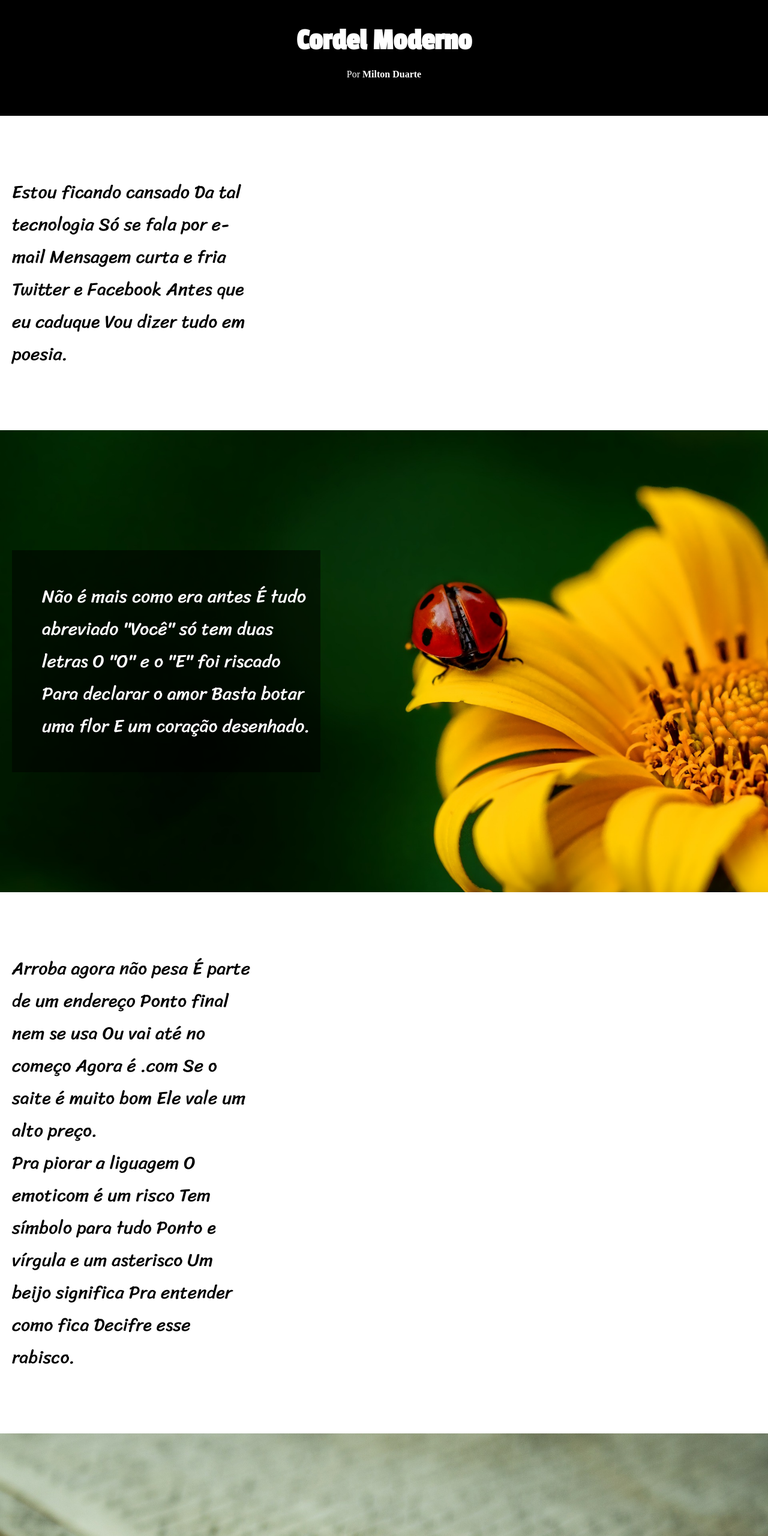
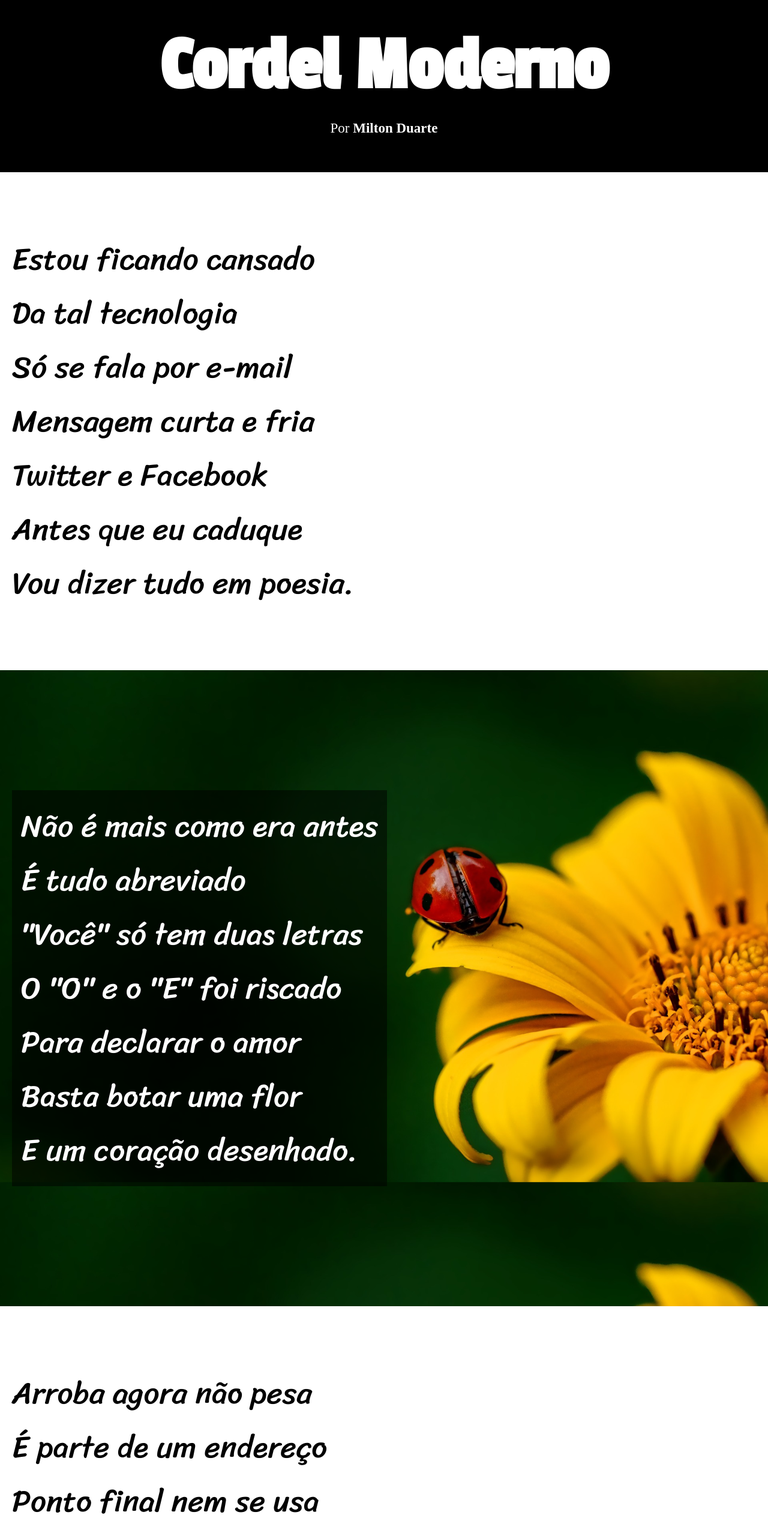
Before and after one commit to lucasmartiliano/projeto-cordel, a plain HTML site: page index.html in a window 1280 px wide. Shown: the top 2560 px of the page at 60% size. Drawn offline with Linux system fonts and the light colour scheme.

Commit message:
conserto projeto

```diff
--- a/index.html
+++ b/index.html
@@ -19,12 +19,12 @@
 
         <div>
             <p>
-                Estou ficando cansado
-                Da tal tecnologia
-                Só se fala por e-mail
-                Mensagem curta e fria
-                Twitter e Facebook
-                Antes que eu caduque
+                Estou ficando cansado <br>
+                Da tal tecnologia <br>
+                Só se fala por e-mail <br>
+                Mensagem curta e fria <br>
+                Twitter e Facebook <br>
+                Antes que eu caduque <br>
                 Vou dizer tudo em poesia.
             </p>
         </div>
@@ -32,12 +32,12 @@
     <div class="joaninha">
         <article>
             <p>
-                Não é mais como era antes
-                É tudo abreviado
-                "Você" só tem duas letras
-                O "O" e o "E" foi riscado
-                Para declarar o amor
-                Basta botar uma flor
+                Não é mais como era antes <br>
+                É tudo abreviado <br>
+                "Você" só tem duas letras <br>
+                O "O" e o "E" foi riscado <br>
+                Para declarar o amor <br>
+                Basta botar uma flor <br>
                 E um coração desenhado.
             </p>
         </article>
@@ -45,22 +45,23 @@
 
     <div>
         <p>
-            Arroba agora não pesa
-            É parte de um endereço
-            Ponto final nem se usa
-            Ou vai até no começo
-            Agora é .com
-            Se o saite é muito bom
+            Arroba agora não pesa <br>
+            É parte de um endereço <br>
+            Ponto final nem se usa <br>
+            Ou vai até no começo <br>
+            Agora é .com <br>
+            Se o saite é muito bom <br>
             Ele vale um alto preço.
         </p>
-
+        <br>
+        <br>
         <p>
-            Pra piorar a liguagem
-            O emoticom é um risco
-            Tem símbolo para tudo
-            Ponto e vírgula e um asterisco
-            Um beijo significa
-            Pra entender como fica
+            Pra piorar a liguagem <br>
+            O emoticom é um risco <br>
+            Tem símbolo para tudo <br>
+            Ponto e vírgula e um asterisco <br>
+            Um beijo significa <br>
+            Pra entender como fica <br>
             Decifre esse rabisco.
         </p>
     </div>
@@ -68,35 +69,36 @@
     <div class="livro">
         <article>
             <p>
-                Tenho saudade das cartas
-                Escritas com a própria mão
-                Mandava no mês de Junho
-                Só chegava no Verão
-                Mas matava a saudade
-                Era texto de verdade
-                Nas linhas do coração.
+                Tenho saudade das cartas <br>
+                Escritas com a própria mão <br>
+                Mandava no mês de Junho <br>
+                Só chegava no Verão <br>
+                Mas matava a saudade <br>
+                Era texto de verdade <br>
+                Nas linhas do coração. <br>
             </p>
         </article>
     </div>
 
     <div>
         <p>
-            Agora, escrevo e envio
-            Chegando na mesma hora
-            Mas quando vou prosear
-            A pessoa foi embora
-            Abriu outro aplicativo
-            O mundo ficou cativo
+            Agora, escrevo e envio <br>
+            Chegando na mesma hora <br>
+            Mas quando vou prosear <br>
+            A pessoa foi embora <br>
+            Abriu outro aplicativo <br>
+            O mundo ficou cativo <br>
             Da tecnologia do agora.
         </p>
-
+        <br>
+        <br>
         <p>
-            Felizmente, pra orar
-            Não precisa de internet
-            Deus escuta todo mundo
-            Se quiser, faça esse teste
-            Dois pontos são dois joelhos
-            Seus lábios são aparelhos
+            Felizmente, pra orar <br>
+            Não precisa de internet <br>
+            Deus escuta todo mundo <br>
+            Se quiser, faça esse teste <br>
+            Dois pontos são dois joelhos <br>
+            Seus lábios são aparelhos <br>
             Deixe que Deus interprete.
     </div>
     </p>
--- a/style.css
+++ b/style.css
@@ -16,28 +16,27 @@
 header > h1{
     color: white;
     text-align: center;
-    font-size: 50px;
-    font-size: min 30px;
+    font-size: 10vw;
     font-family: 'Passion One', cursive;
 }
 header > p{
     color: white;
     text-align: center;
     padding: 20px;
+    font-size: 23px;
 }
 a{
     color: white;
     text-decoration: none;
-    font-weight: bold;
+    font-weight: bolder;
 }
 a:hover{
     text-decoration: underline;
 }
 main p{
     font-family: 'Sriracha', cursive;
-    font-size:30px;
+    font-size:4vw;
     text-align: left;
-    width: 400px;
 }
 .joaninha {
     background-image:url(imagens/background001.jpg);
@@ -55,8 +54,8 @@
 }
 article{
     background-color: rgba(0, 0, 0, 0.512);
-    width: 40%;
-    padding: 50px 0px 50px 50px;
+    display: inline-block;
+    padding: 15px;
     color: white;
 }
 article > p{
```
